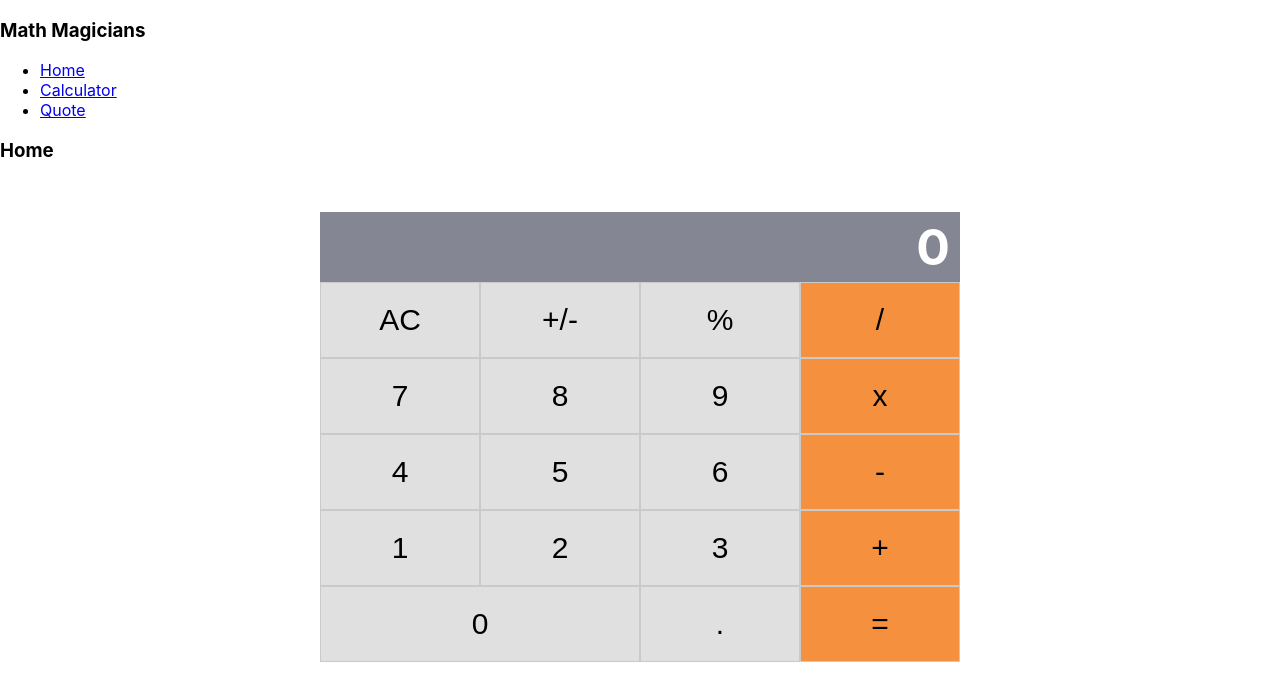
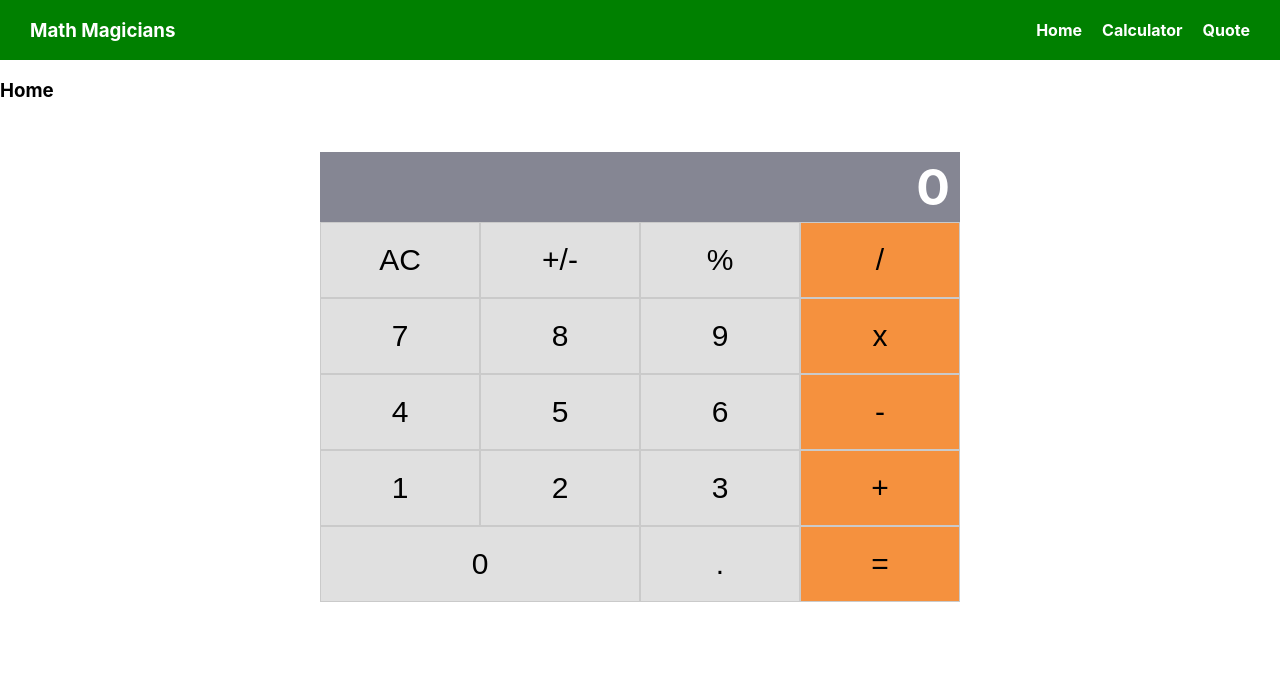
Before and after one commit to emmyobonyo/Math-Magicians-React, a React (Create React App) app: page / in a window 1280 px wide. Shown: the top 700 px of the page. Built offline with nearby package versions, Linux system fonts and the light colour scheme.

Commit message:
Add Navigation

```diff
--- a/src/App.css
+++ b/src/App.css
@@ -1,5 +1,6 @@
 body {
   background-color: white;
+  margin: auto;
 }
 
 .calculator {
@@ -54,3 +55,33 @@ body {
 .orange-button-bottom {
   background-color: #f5913e;
 }
+
+.navigation {
+  display: flex;
+  justify-content: space-between;
+  align-items: center;
+  background-color: green;
+  padding: 0 30px;
+}
+
+.navigation-links {
+  list-style-type: none;
+  margin: 0;
+  padding: 0;
+  overflow: hidden;
+}
+
+.navigation-links li {
+  float: left;
+  margin-left: 20px;
+}
+
+a {
+  text-decoration: none;
+  color: white;
+  font-weight: bold;
+}
+
+.logo {
+  color: white;
+}
--- a/src/components/Navigation.js
+++ b/src/components/Navigation.js
@@ -13,9 +13,11 @@ function Navigation() {
   return (
     <Router>
       <div>
-        <nav>
-          <h3>Math Magicians</h3>
-          <ul>
+        <nav className="navigation">
+          <h3 className="logo">
+            <Link to="/">Math Magicians</Link>
+          </h3>
+          <ul className="navigation-links">
             <li>
               <Link to="/">Home</Link>
             </li>
@@ -26,6 +28,7 @@ function Navigation() {
               <Link to="/quote">Quote</Link>
             </li>
           </ul>
+        </nav>
         <Switch>
           <Route path="/calculator">
             <Calculator />
@@ -37,7 +40,6 @@ function Navigation() {
             <Home />
           </Route>
         </Switch>
-        </nav>
       </div>
     </Router>
   );
```
Lines whose indentation alone changed are shown as unchanged.
